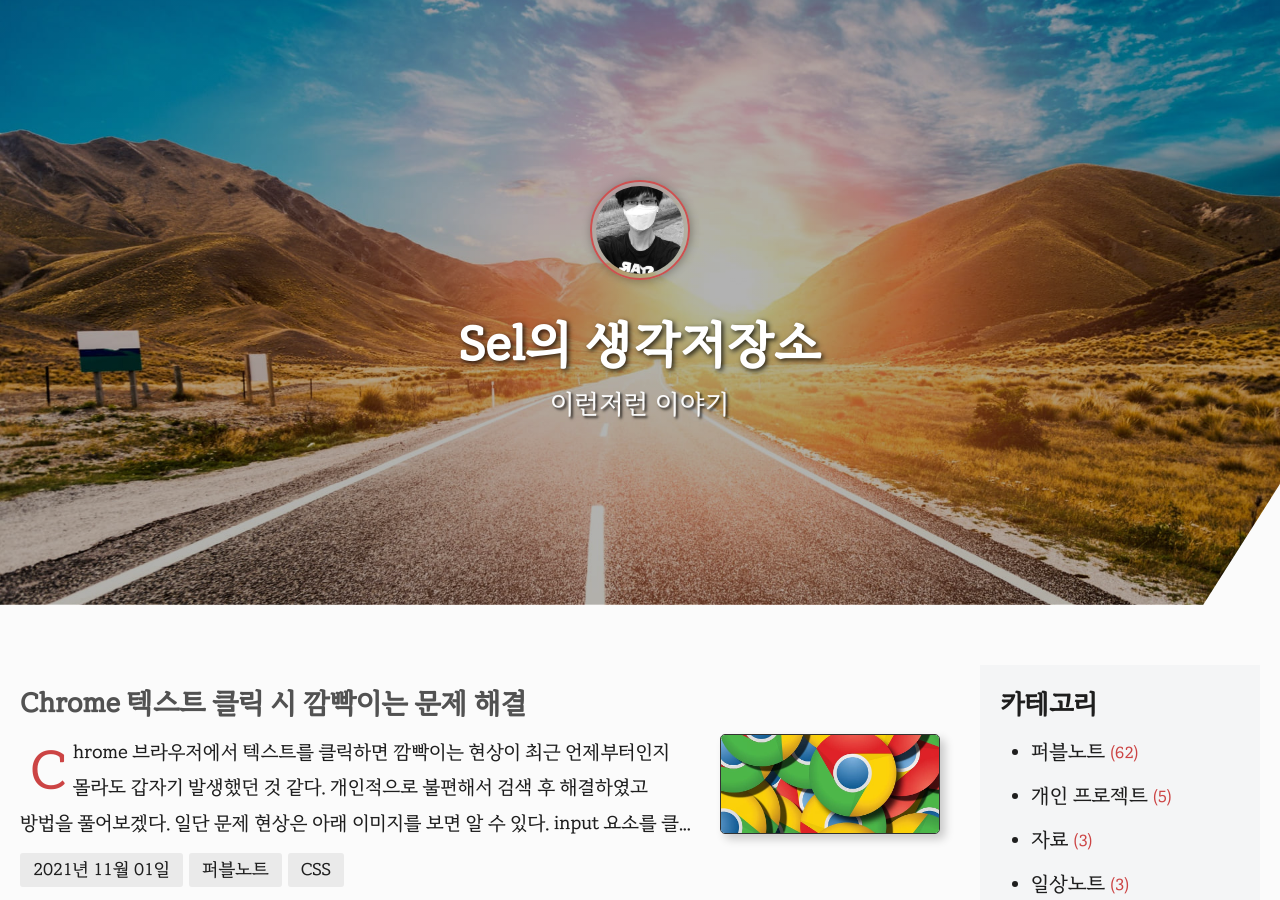
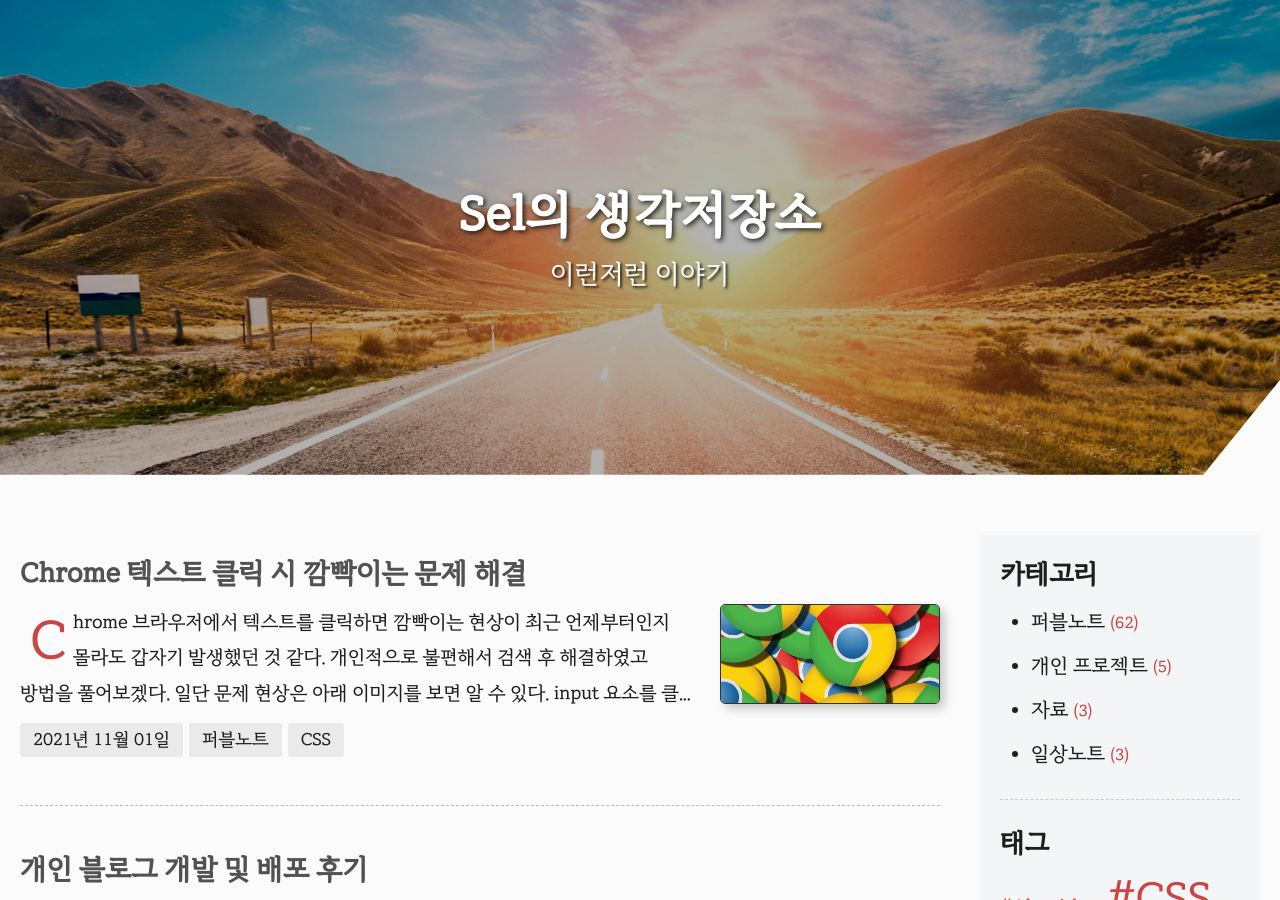
Before and after one commit to selosele/selosele.github.io, a Jekyll site: the page built from index.html, in a window 1280 px wide and 900 px high. Built offline with Jekyll 4.4.1, drawn with Linux system fonts in a browser that asks for light colours; the list of posts is cut into pages by our own code; a style sheet for code colours, icons or effects is not loaded.

Commit message:
아바타 삭제

```diff
--- a/_config.yml
+++ b/_config.yml
@@ -75,7 +75,7 @@ analytics:
 # 사용자 정보
 author:
   name             : "Sel" # 사용자명
-  avatar           : "//cdn.jsdelivr.net/gh/selosele/selosele.github.io/assets/images/avatar.jpg"
+  # avatar           : "//cdn.jsdelivr.net/gh/selosele/selosele.github.io/assets/images/avatar.jpg"
   desc             : "나답게 사는 웹 퍼블리셔"
   links:
     - label: "Location"
```
